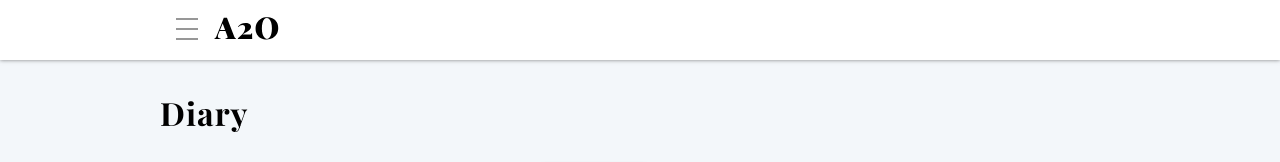
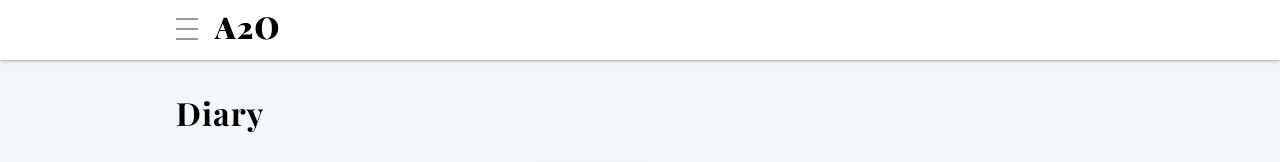
Before and after one commit to suefeng/hack_life, a React (Create React App) app in the folder frontend/: page /diary in a window 1280 px wide. Shown: the top 162 px of the page. Built offline with nearby package versions, Linux system fonts and the light colour scheme; a web font is replaced by a local one.

Commit message:
more style edits with alignments

```diff
--- a/frontend/public/app.css
+++ b/frontend/public/app.css
@@ -132,6 +132,12 @@ a {
 .app-main-section h1 {
     font-size: 2rem;
     letter-spacing: 1.07px;
+}
+.app-main-section > h1,
+.diary h1,
+.diary-entry h1,
+.reports h1 {
+    padding: 0 1rem;
 }
 .app-main-section a {
     color: #000;
@@ -370,6 +376,7 @@ a.app-sidebar-logo {
 }
 .doctors-portal-heading h1 {
     margin: 0;
+    padding: 0 1rem;
     font-size: 1.875rem;
 }
 
```
